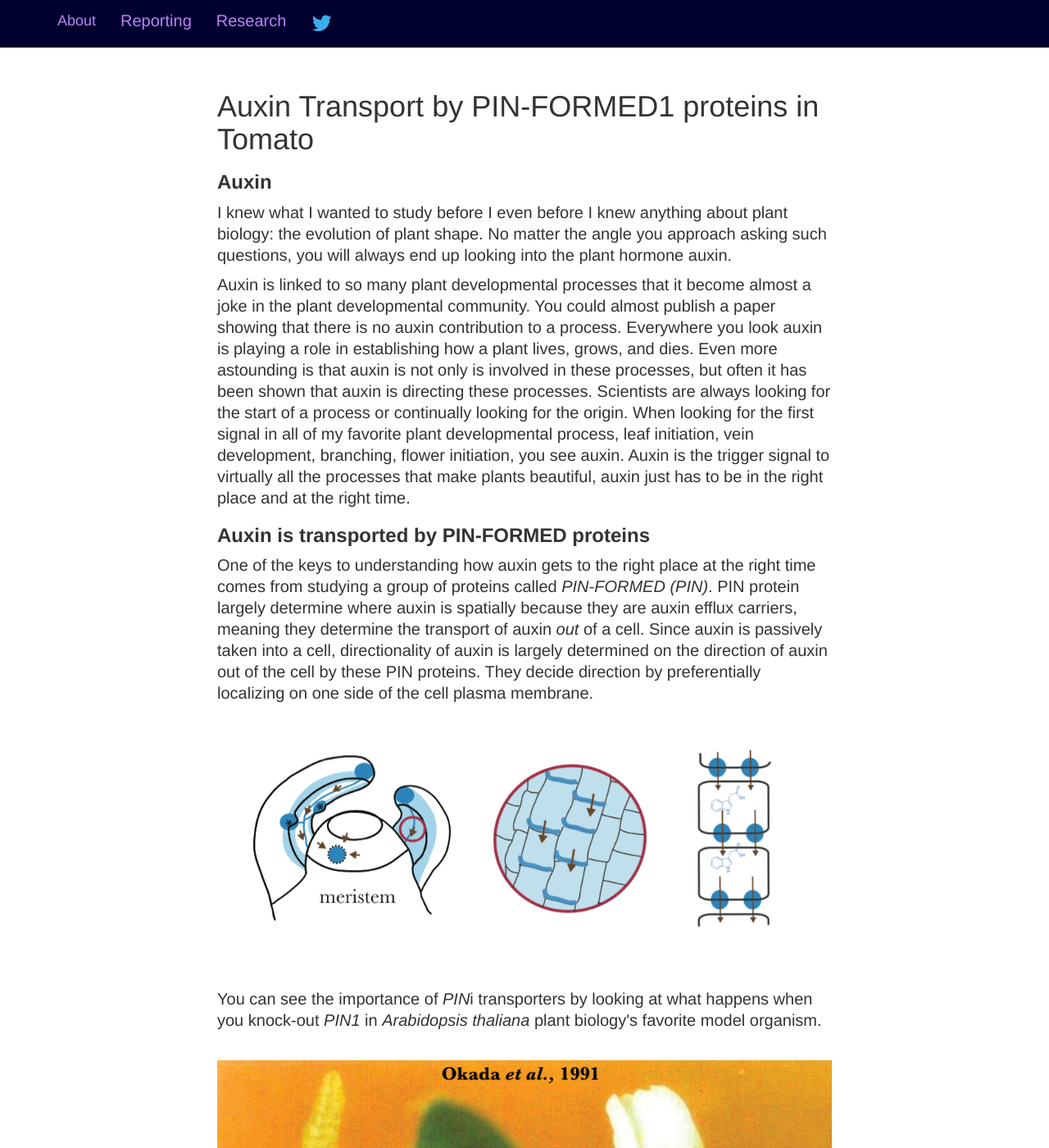
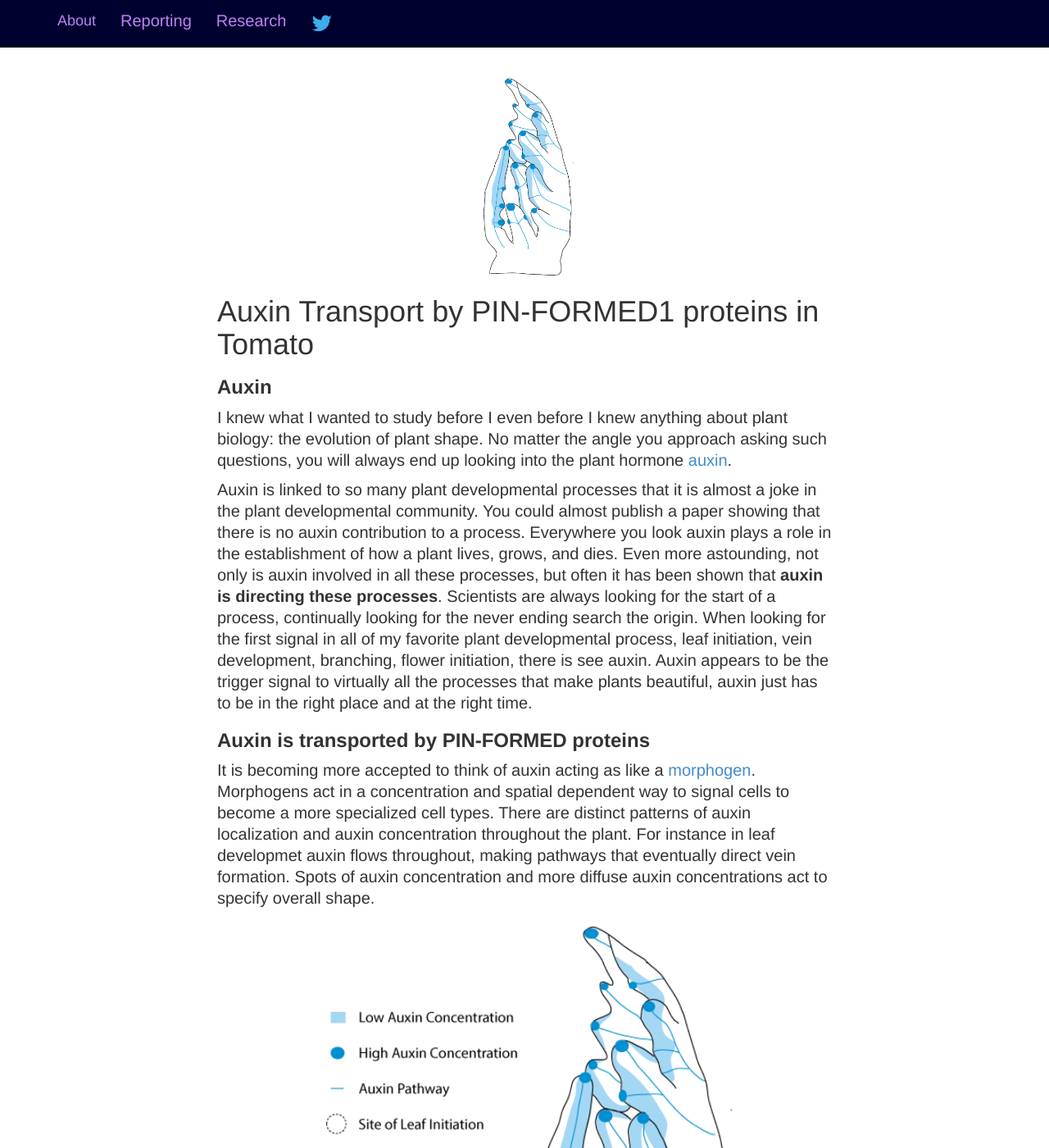
Before and after one commit to iamciera/creports, a Jekyll site: the page built from research/PIN1/index.html, in a window 1280 px wide and 1400 px high. Shown: the whole window at 82% size. Built offline with Jekyll 4.4.1, drawn with Linux system fonts in a browser that asks for light colours; nearby versions of some CDN libraries; library files that are not in the unit come from our copies; Markdown is read by kramdown in place of the engine named in the settings; some of the changed text lies outside the part shown.

Commit message:
minor typos and wording throughout.

```diff
--- a/research/PIN1/index.html
+++ b/research/PIN1/index.html
@@ -11,17 +11,29 @@
 
         <div class="col-md-8">
 
+            <div class="row text-center">
+                <img src="/img/auxinTransport03.png" height="250" align="center">
+            </div>
+
+
+
         <H1>Auxin Transport by PIN-FORMED1 proteins in Tomato</H1>
 
         <H3><b>Auxin</b></H3>
 
-        <p>I knew what I wanted to study before I even before I knew anything about plant biology: the evolution of plant shape.  No matter the angle you approach asking such questions, you will always end up looking into the plant hormone auxin.</p>
+        <p>I knew what I wanted to study before I even before I knew anything about plant biology: the evolution of plant shape.  No matter the angle you approach asking such questions, you will always end up looking into the plant hormone <a href="http://en.wikipedia.org/wiki/Auxin">auxin</a>.</p>
 
-        <p>Auxin is linked to so many plant developmental processes that it become almost a joke in the plant developmental community. You could almost publish a paper showing that there is no auxin contribution to a process.  Everywhere you look auxin is playing a role in establishing how a plant lives, grows, and dies. Even more astounding is that auxin is not only is involved in these processes, but often it has been shown that auxin is directing these processes.  Scientists are always looking for the start of a process or continually looking for the origin. When looking for the first signal in all of my favorite plant developmental process, leaf initiation, vein development, branching, flower initiation, you see auxin.  Auxin is the trigger signal to virtually all the processes that make plants beautiful, auxin just has to be in the right place and at the right time.</p>
+        <p>Auxin is linked to so many plant developmental processes that it is almost a joke in the plant developmental community. You could almost publish a paper showing that there is no auxin contribution to a process.  Everywhere you look auxin plays a role in the establishment of how a plant lives, grows, and dies. Even more astounding, not only is auxin involved in all these processes, but often it has been shown that <strong>auxin is directing these processes</strong>.  Scientists are always looking for the start of a process, continually looking for the never ending search the origin. When looking for the first signal in all of my favorite plant developmental process, leaf initiation, vein development, branching, flower initiation, there is see auxin.  Auxin appears to be the trigger signal to virtually all the processes that make plants beautiful, auxin just has to be in the right place and at the right time.</p>
 
         <H3><b>Auxin is transported by PIN-FORMED proteins</b></H3>
 
-        <p>One of the keys to understanding how auxin gets to the right place at the right time comes from studying a group of proteins called <i>PIN-FORMED (PIN)</i>.  PIN protein largely determine where auxin is spatially because they are auxin efflux carriers, meaning they determine the transport of auxin <i>out</i> of a cell.  Since auxin is passively taken into a cell, directionality of auxin is largely determined on the direction of auxin out of the cell by these PIN proteins.  They decide direction by preferentially localizing on one side of the cell plasma membrane. </p>
+        <p>It is becoming more accepted to think of auxin acting as like a <a href="http://en.wikipedia.org/wiki/Morphogen">morphogen</a>. Morphogens act in a concentration and spatial dependent way to signal cells to become a more specialized cell types. There are distinct patterns of auxin localization and auxin concentration throughout the plant.  For instance in leaf developmet auxin flows throughout, making pathways that eventually direct vein formation.  Spots of auxin concentration and more diffuse auxin concentrations act to  specify overall shape.
+
+        <div class="row text-center">
+            <img src="/img/auxinTransport02.png" height="600" align="center">
+        </div>
+
+          One of the keys to understanding how auxin gets to the right place at the right time comes from studying a group of proteins called <i>PIN-FORMED (PIN)</i>.  PIN protein largely determine where auxin is spatially because they are auxin efflux carriers, meaning they determine the transport of auxin <i>out</i> of a cell.  Since auxin is passively taken into a cell, directionality of auxin is largely determined on the direction of auxin out of the cell by these PIN proteins.  They decide direction by preferentially localizing on one side of the cell plasma membrane. </p>
 
         <br>
         <img src="/img/auxinTransport.png" class="img-responsive" alt="Responsive image">
@@ -46,7 +58,15 @@
 
          <H3><b>My work</b></H3>
 
-        I am using the tomato as a system to explore if
+        <p>1. What is the phylogenetic relationship of PIN1 genes across the plant kingdom?</p>
+
+        <p>2. There are three PIN1s in tomato, how do they function in tomato? Is there function different/similar to other PIN1 in other species?</p>
+
+        <p>3. What happens when PIN1 function is altered in tomato?  What happens when there is no or reduced PIN1 proteins?</p>
+
+        <H3><b>Resources</b></H3>
+
+
 
         </div>
 		<div class="col-md-2">
--- a/research/cv/index.html
+++ b/research/cv/index.html
@@ -29,7 +29,9 @@
 				Advisors: Dr. Lena Hileman and Dr. Jill Preston<br />
 				<strong>Chicago Field Museum of Natural History</strong>,Sept 2007 - Aug 2008, Advisor: Dr. Rick Ree<br />
 				<strong>University of Colorado, Boulder,</strong> April - Aug 2007, Advisor: Dr. Pamela Diggle
-				<strong>Northeastern Illinois University,</strong> Sept 2006 - May 2008, Advisor: Dr. Joel Olfelt
+				<strong>
+				<br />
+				Northeastern Illinois University,</strong> Sept 2006 - May 2008, Advisor: Dr. Joel Olfelt
 				<br />
 				<hr />
 				<center><strong>GRANT AND FELLOWSHIP AWARDS</strong></center>
@@ -60,7 +62,7 @@
 				<hr />
 				<center><strong>PUBLICATIONS</strong><br /></center>
 				<hr />
-				<strong>Martinez C</strong>and Sinha N. Genetic Control of Leaf Shape. <strong>eLS. 2013. </strong>  John Wiley & Sons, Ltd. <a href="http://www.plantcell.org/content/24/6/2318.short"> doi: 10.1002/9780470015902.a0020101.pub2</a></p>
+				<strong>Martinez C.</strong> and Sinha N. Genetic Control of Leaf Shape. <strong>eLS. 2013. </strong>  John Wiley & Sons, Ltd. <a href="http://www.plantcell.org/content/24/6/2318.short"> doi: 10.1002/9780470015902.a0020101.pub2</a></p>
 				<p></p>
 				<p>Ahmad Naz A, Raman S, <strong>Martinez C</strong>, Neelima S, Schmitz G, Theres K. <em>trifoliate </em>encodes an R2R3 MYB transcription factor that modulates leaf and shoot architecture in tomato. <strong>PNAS 2013.</strong><i></i>110(6): 2401-2406. <a href="http://www.pnas.org/content/110/6/2401.short">doe: 10.1073/pnas.1214300110</a></p>
 				<p></p>
```
Also changed, not shown: _posts/2013-10-18-pollenTube.md (+2 -2 lines), _posts/2013-10-18-rCourse2013.md (+6 -10 lines), img/OnlyAuxinPIN3.png (added), img/auxinTransport02.png (added), img/auxinTransport03.png (added), 8 other files.
